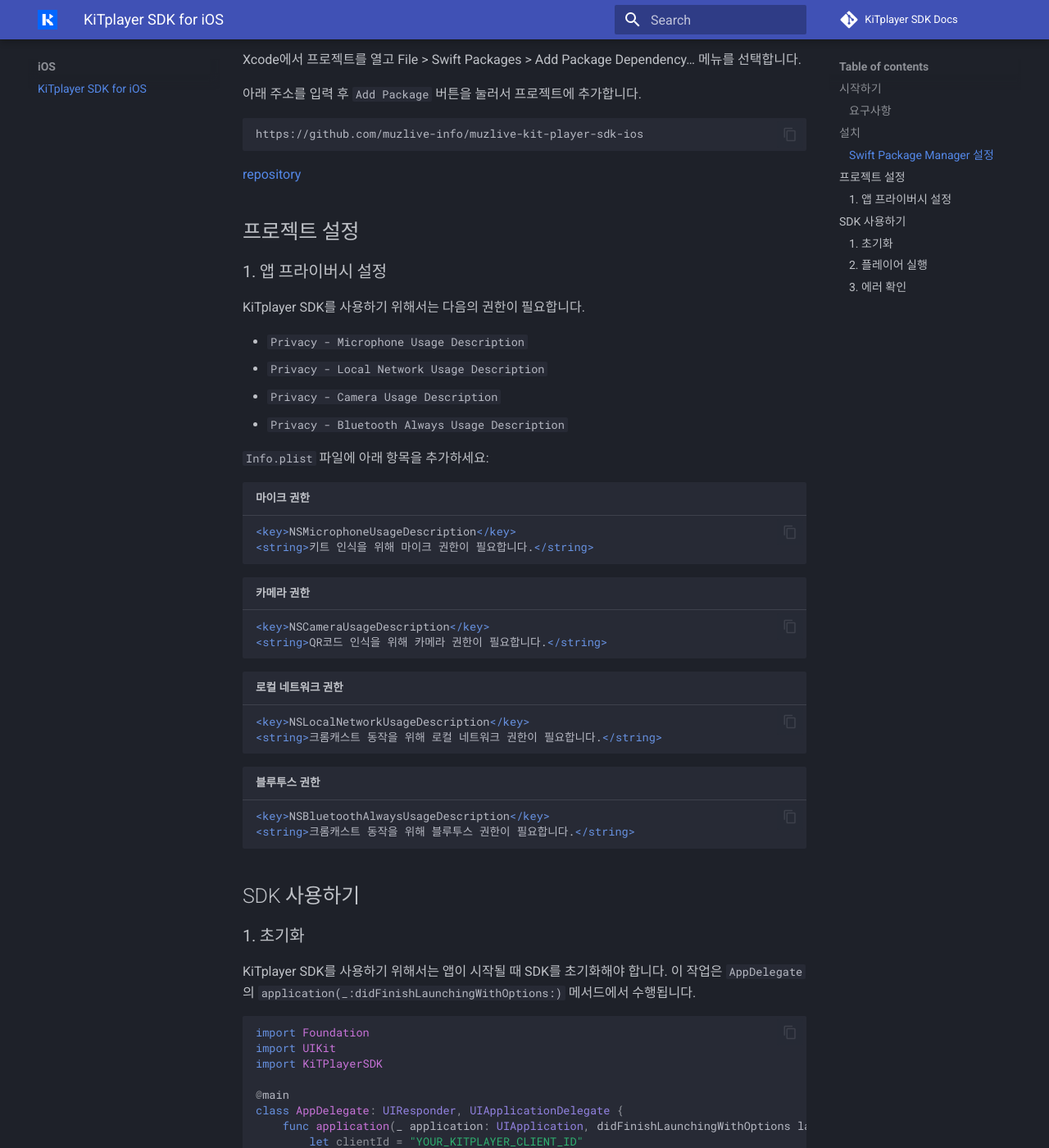
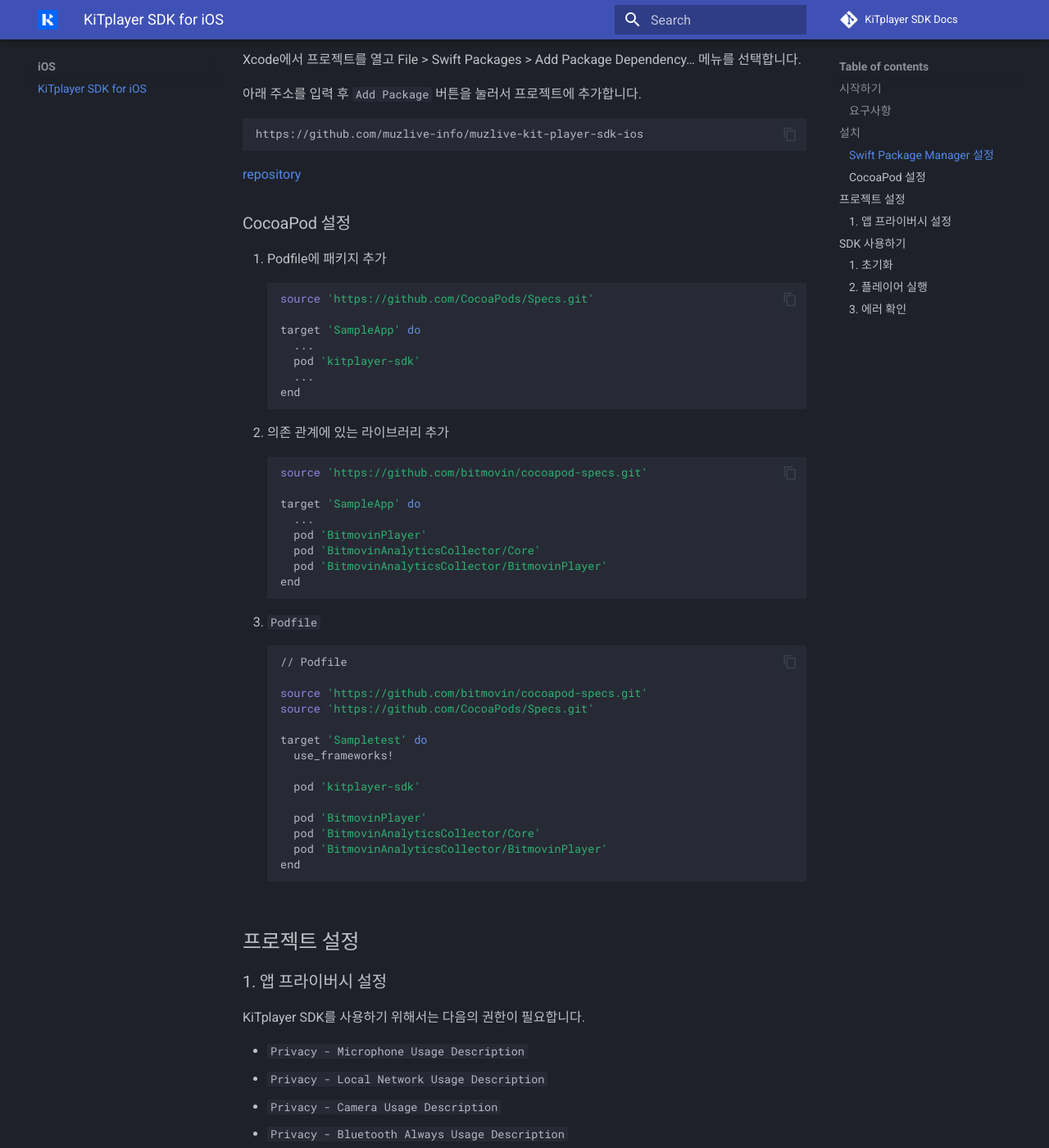
Before and after one commit to kitbetter-web/kit-player-sdk-docs, an MkDocs documentation site: the page built from docs/iOS/tutorial.md, in a window 1280 px wide and 1400 px high, scrolled down 542 px. Shown: the whole window at 82% size. Built offline with MkDocs 1.6.1 and Material for MkDocs 9.7.7, drawn with Linux system fonts in a browser that asks for light colours; comment, search, counter and statistics services are not loaded.

Commit message:
docs: iOS - CocoaPod 설치 방법 추가

````diff
--- a/docs/iOS/tutorial.md
+++ b/docs/iOS/tutorial.md
@@ -18,6 +18,47 @@
 ```
 
 [repository](https://github.com/muzlive-info/muzlive-kit-player-sdk-ios)
+
+### CocoaPod 설정
+
+1. Podfile에 패키지 추가
+```sh
+source 'https://github.com/CocoaPods/Specs.git'
+
+target 'SampleApp' do
+  ...
+  pod 'kitplayer-sdk'
+  ...
+end
+```
+2. 의존 관계에 있는 라이브러리 추가
+```sh
+source 'https://github.com/bitmovin/cocoapod-specs.git'
+
+target 'SampleApp' do
+  ...
+  pod 'BitmovinPlayer'
+  pod 'BitmovinAnalyticsCollector/Core'
+  pod 'BitmovinAnalyticsCollector/BitmovinPlayer'
+end
+```
+3. `Podfile`
+```sh
+// Podfile
+
+source 'https://github.com/bitmovin/cocoapod-specs.git'
+source 'https://github.com/CocoaPods/Specs.git'
+
+target 'Sampletest' do
+  use_frameworks!
+
+  pod 'kitplayer-sdk'
+
+  pod 'BitmovinPlayer'
+  pod 'BitmovinAnalyticsCollector/Core'
+  pod 'BitmovinAnalyticsCollector/BitmovinPlayer'
+end
+```
 
 ## 프로젝트 설정
 
````
